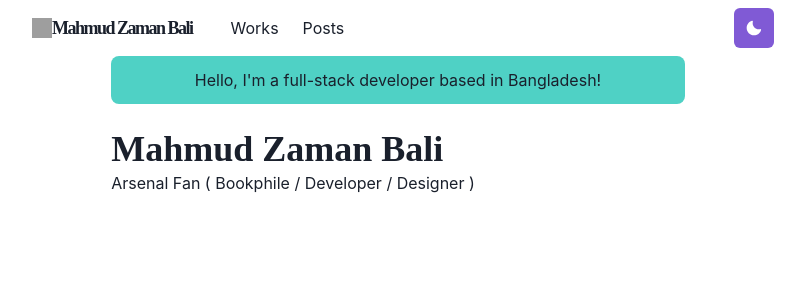
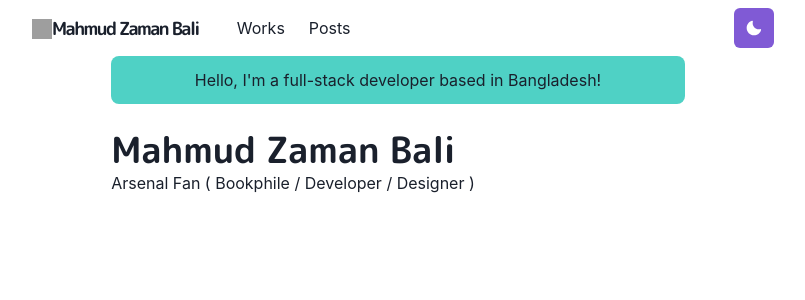
Before and after one commit to mzbali/portfolio-nextjs, a Next.js app: page / in a window 1280 px wide. Shown: the top 300 px of the page, without its empty margins (242-1047 px from the left). Built offline with nearby package versions, Linux system fonts and the light colour scheme; grey boxes are pictures that could not be loaded.

Commit message:
changed font of logo and header to M PLUS Rounded 1c

```diff
--- /dev/null
+++ b/component/Fonts.tsx
@@ -0,0 +1,11 @@
+import { Global } from '@emotion/react';
+
+const Fonts: React.FC = () => (
+  <Global
+    styles={`
+        @import url('https://fonts.googleapis.com/css2?family=M+PLUS+Rounded+1c:wght@300;700&display=swap');
+    `}
+  />
+);
+
+export default Fonts;
--- a/pages/_app.tsx
+++ b/pages/_app.tsx
@@ -2,10 +2,12 @@
 import { ChakraProvider } from '@chakra-ui/react';
 import Layout from '../component/layouts/main';
 import theme from '../lib/theme';
+import Fonts from '../component/Fonts';
 
 const Website: React.FC = ({ Component, pageProps, router }: AppProps) => {
   return (
     <ChakraProvider theme={theme}>
+      <Fonts />
       <Layout router={router}>
         <Component {...pageProps} key={router.route} />
       </Layout>
```
